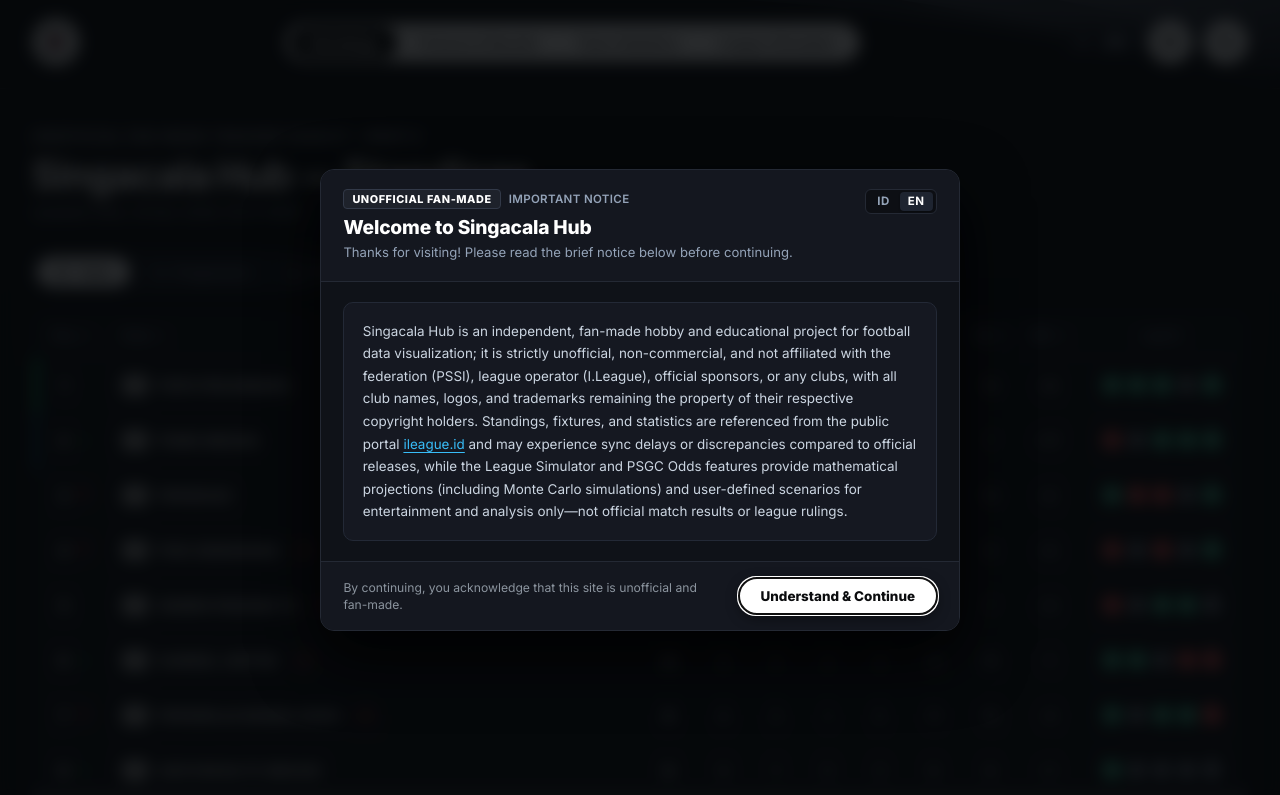
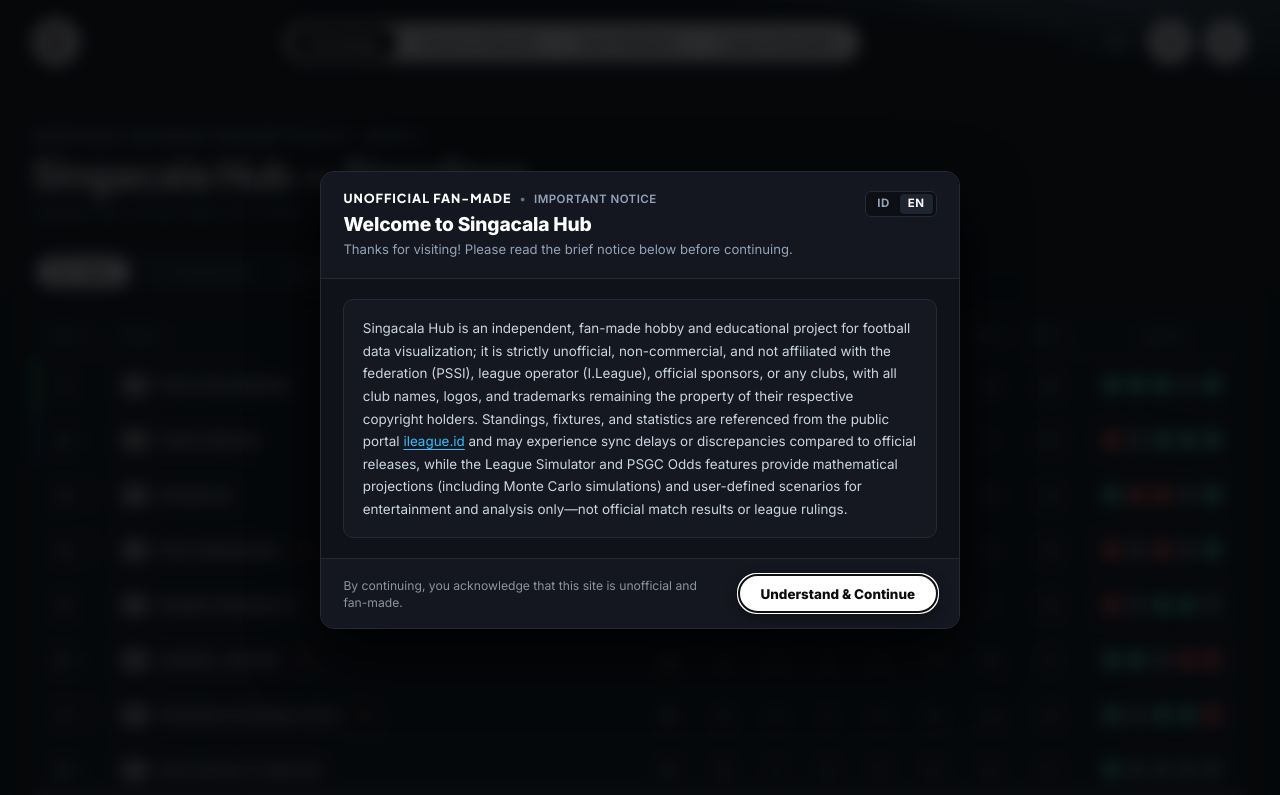
Before and after one commit to rizkifadhillah98/singacala-hub, a website with bundled scripts: page public/index.html in a window 1280 px wide. Shown: the top 795 px of the page. Built offline with nearby package versions, Linux system fonts and the light colour scheme; grey boxes are pictures that could not be loaded; files whose address does not match are found by name.

Commit message:
feat: add components stylesheet, index html, i18n module, and disclaimer tests

```diff
--- a/public/css/components.css
+++ b/public/css/components.css
@@ -842,21 +842,32 @@
 }
 
 .disclaimer-pill-tag {
-  font-size: 0.68rem;
+  background: transparent;
+  border: none;
+  padding: 0;
+  border-radius: 0;
+  font-family: var(--font-display, var(--font-main));
+  font-size: 0.78rem;
   font-weight: 800;
-  letter-spacing: 0.05em;
-  padding: 2px 8px;
-  border-radius: 4px;
-  background: #1e222b;
+  letter-spacing: 0.08em;
   color: #ffffff;
-  border: 1px solid #323948;
+  text-transform: uppercase;
+  line-height: 1.2;
+}
+
+.disclaimer-tag-dot {
+  color: #64748b;
+  font-size: 0.75rem;
+  line-height: 1;
+  user-select: none;
 }
 
 .disclaimer-subtag {
   font-size: 0.72rem;
   color: #94a3b8;
   font-weight: 600;
-  letter-spacing: 0.03em;
+  letter-spacing: 0.04em;
+  text-transform: uppercase;
 }
 
 .disclaimer-modal-title {
--- a/public/index.html
+++ b/public/index.html
@@ -707,6 +707,7 @@
         <div class="disclaimer-modal-header-text">
           <div class="disclaimer-tag-row">
             <span class="disclaimer-pill-tag" id="disclaimer-badge-unofficial">UNOFFICIAL FAN-MADE</span>
+            <span class="disclaimer-tag-dot" aria-hidden="true">&bull;</span>
             <span class="disclaimer-subtag" id="disclaimer-badge-notice">PEMBERITAHUAN PENTING</span>
           </div>
           <h3 class="disclaimer-modal-title" id="disclaimer-modal-title">Selamat Datang di Singacala Hub</h3>
--- a/public/js/modules/i18n.js
+++ b/public/js/modules/i18n.js
@@ -292,7 +292,7 @@ export const translations = {
     psgc_notes_psms: 'Laga Pamungkas Putaran 2 di Markas PSMS',
 
     // Opening Disclaimer Modal & Footer Trigger
-    disclaimer_badge_unofficial: 'TIDAK RESMI • BUATAN PENGGEMAR',
+    disclaimer_badge_unofficial: 'UNOFFICIAL FAN-MADE',
     disclaimer_badge_notice: 'PEMBERITAHUAN PENTING',
     disclaimer_title: 'Selamat Datang di Singacala Hub',
     disclaimer_subtitle: 'Terima kasih telah berkunjung! Mohon baca informasi singkat berikut sebelum melanjutkan.',
```
Also changed, not shown: tests/test_disclaimer.js (+15 -1 lines).
